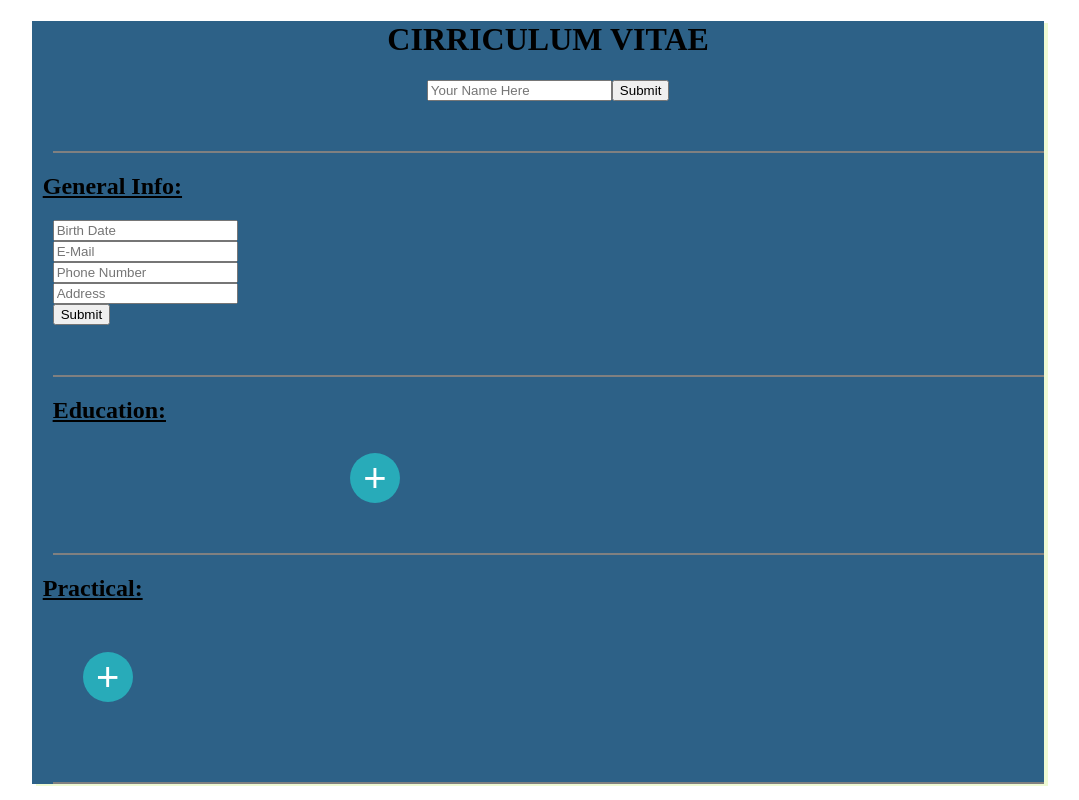
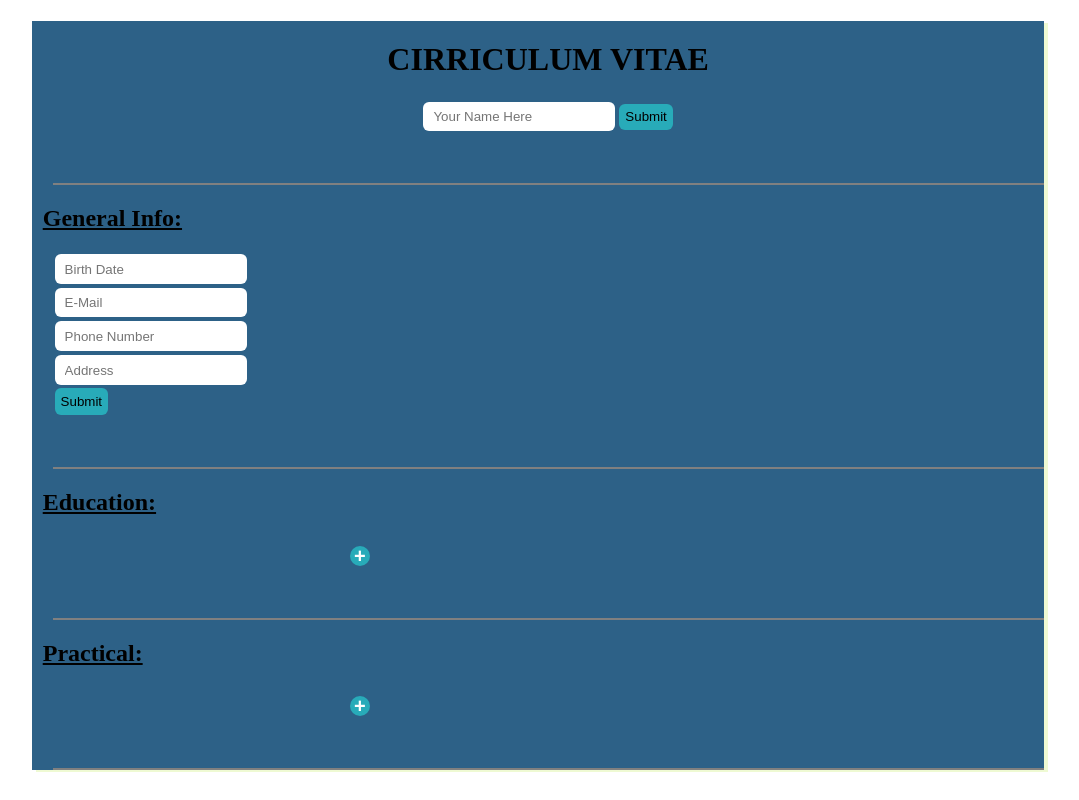
Before and after one commit to early-codes/cv-project, a React (Create React App) app: page / in a window 1280 px wide. Shown: the whole page, without its empty margins (102-1181 px from the left). Built offline with nearby package versions, Linux system fonts and the light colour scheme.

Commit message:
done for now

```diff
--- a/src/components/Education.js
+++ b/src/components/Education.js
@@ -22,20 +22,16 @@ class Education extends Component {
             eduField: this.state.eduField.concat(<input key={"10000"} type="submit" value="+" onClick={this.addEduHandler} style={{
                 marginTop: "1%",
                 marginLeft: "30%",
-                height: "50px",
-                width: "50px",
-                fontSize: "40px",
+                height: "20px",
+                width: "20px",
+                fontSize: "20px",
                 lineHeight: "20px",
-                padding: "0px",
+                padding: "0",
                 borderRadius: "50%",
                 border: "0",
                 backgroundColor: "#28abb9",
                 color: "white",
-                $nest: {
-                    "&:hover": {
-                        color: "black"
-                    }
-                }
+                fontWeight: "bold"
             }}></input>)
         })
     }
@@ -125,10 +121,8 @@ class Education extends Component {
 
         return (
             <div className="component">
-                <h2>Education:</h2>
-                <div className="fieldStyle">
-                    {this.state.eduField}
-                </div>
+                <h2 style={{ marginLeft: "-1%" }}>Education:</h2>
+                {this.state.eduField}
             </div>
         )
     }
--- a/src/components/GeneralInfo.js
+++ b/src/components/GeneralInfo.js
@@ -22,10 +22,6 @@ class GeneralInfo extends Component {
         this.fieldNameSetter = this.fieldNameSetter.bind(this);
         this.handleChange = this.handleChange.bind(this)
     }
-
-    /* todo:
-    p ye tıklayınca text inputta veriyi placeholder a değil value ya versin.
-    */
 
     fieldNameSetter = (name) => {
         switch (name) {
--- a/src/components/Practical.js
+++ b/src/components/Practical.js
@@ -25,7 +25,7 @@ class Practical extends Component {
                 <input required type="text" name={index + "inputText"} placeholder="Your Work Experience Here"></input><br />
                 <textarea required placeholder="Your Work Experience Details Here" name={index + "textArea"}></textarea><br />
                 <input type="submit" value="Submit"></input>
-                <input type="button" value="Cancel" onClick={() => this.cancelHandler(index)}></input>
+                <input type="button" value="Cancel" onClick={() => this.cancelHandler(index, null)}></input>
             </form>,
             ...this.state.expField.slice(index)]
         })
@@ -48,7 +48,7 @@ class Practical extends Component {
     }
 
     editExpHandler = (expIndex) => {
-        let fieldToChange = this.state.expField.filter((field) => (field.key) === expIndex.toString())
+        let fieldToChange = this.state.expField[expIndex]
         this.setState({
             expField: this.state.expField.map((field) => {
                 return ((expIndex.toString() === field.key.toString()) ?
@@ -66,13 +66,27 @@ class Practical extends Component {
     }
 
     cancelHandler = (filterIndex, fieldToChange) => {
+        let expFieldSetter = () => {
+            if (fieldToChange) {
+                return (
+                    this.state.expField.map((field) => {
+                        return (
+                            (field.key.toString() === filterIndex.toString()) ?
+                                fieldToChange :
+                                field
+                        )
+                    })
+                )
+            } else {
+                return (
+                    this.state.expField.filter((field) =>
+                        field.key !== filterIndex.toString()
+                    )
+                )
+            }
+        }
         this.setState({
-            expField: this.state.expField.map((field) => {
-                return ((field.key === filterIndex.toString()) ?
-                    fieldToChange[0] :
-                    field
-                )
-            })
+            expField: expFieldSetter()
         })
     }
 
@@ -86,7 +100,20 @@ class Practical extends Component {
 
     componentDidMount() {
         this.setState({
-            expField: this.state.expField.concat(<input key={"10000"} type="submit" value="+" onClick={this.addExpHandler} style={{ margin: "30px", height: "50px", width: "50px", fontSize: "40px", lineHeight: "20px", padding: "0px", borderRadius: "50%", border: "0", backgroundColor: "#28abb9", color: "white" }}></input>)
+            expField: this.state.expField.concat(<input key={"10000"} type="submit" value="+" onClick={this.addExpHandler} style={{
+                marginTop: "1%",
+                marginLeft: "30%",
+                height: "20px",
+                width: "20px",
+                fontSize: "20px",
+                lineHeight: "20px",
+                padding: "0",
+                borderRadius: "50%",
+                border: "0",
+                backgroundColor: "#28abb9",
+                color: "white",
+                fontWeight: "bold"
+            }}></input>)
         })
     }
 
--- a/src/components/Title.js
+++ b/src/components/Title.js
@@ -53,7 +53,7 @@ class Title extends Component {
 
         return (
             <div className="component" style={{ textAlign: "center" }}>
-                <h1>CIRRICULUM VITAE</h1>
+                <h1 style={{ paddingTop: "2%" }}>CIRRICULUM VITAE</h1>
                 {this.state.fields.name}
             </div>
 
--- a/src/components/component.css
+++ b/src/components/component.css
@@ -14,3 +14,42 @@
 h2 {
     text-decoration: underline;
 }
+
+input {
+    border: none;
+    margin:0.2%;
+    border-radius: 6px;
+}
+
+input[type="submit"],  input[type="button"]{
+    background-color: #28abb9;
+    height: 2em;
+}
+
+input[value="+"]:hover {
+    transform: scale(3);
+}
+
+textarea {
+    border: none;
+    margin:0.2%;
+    width: 180px;
+    border-radius: 6px;
+    padding-left: 10px;
+    padding-top: 4px;
+}
+
+input[type="text"] {
+    width: 180px;
+    height: 2em;
+    padding-left: 10px;
+    padding-top: 2px;
+}
+
+input[type="text"]::placeholder {
+    margin-top: 0;
+}
+
+p {
+    width: 500px;
+}
```
